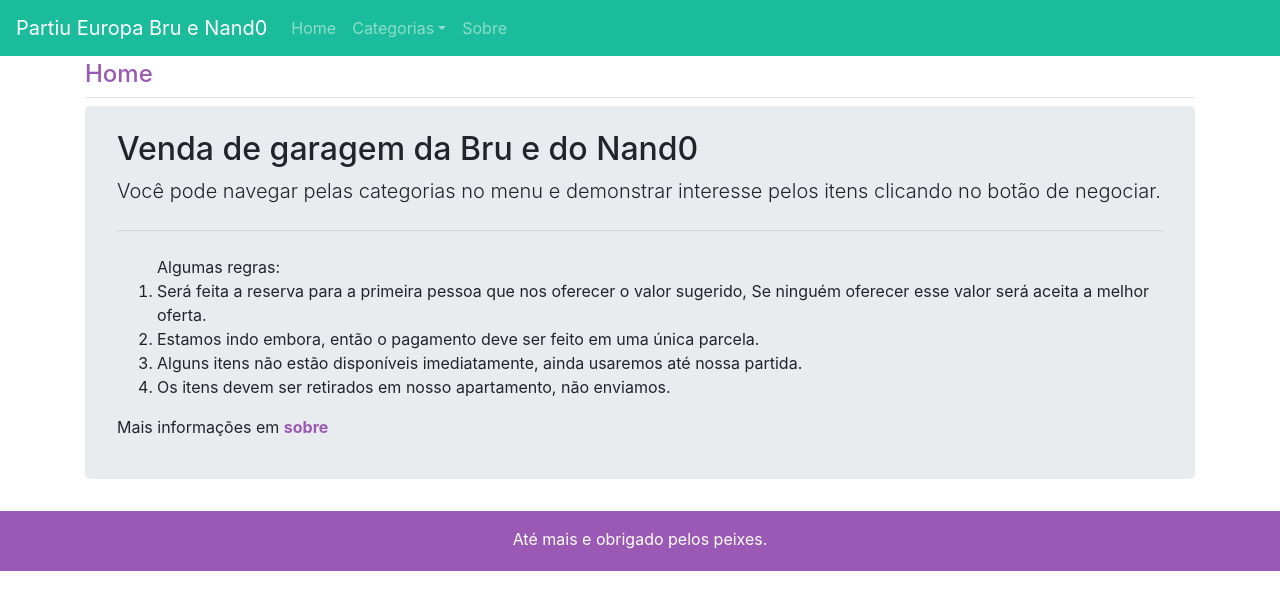
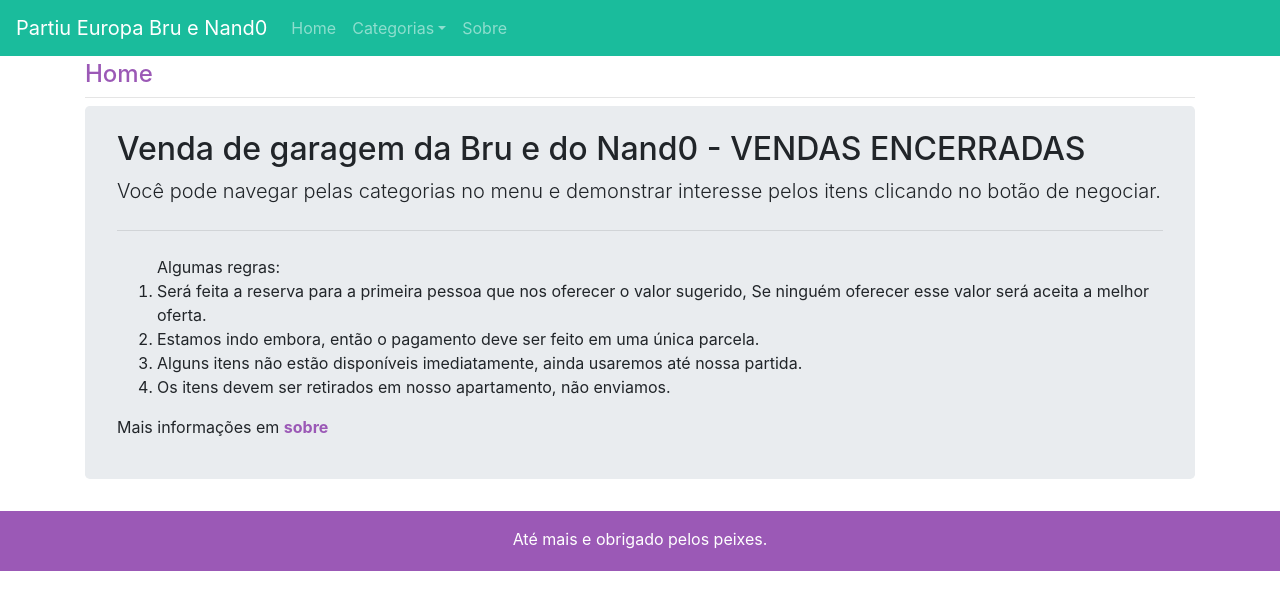
Before and after one commit to CientistaDaWeb/partiu-europa, a Next.js app: page / in a window 1280 px wide. Shown: the top 610 px of the page. Built offline with nearby package versions, Linux system fonts and the light colour scheme.

Commit message:
:recycle: Encerramento das vendas

```diff
--- a/pages/index.js
+++ b/pages/index.js
@@ -9,7 +9,7 @@ export default function Home() {
                         <h1 className="text-amethyst h4">Home</h1>
                         <hr className="my-2"/>
                         <div className="jumbotron pt-4 pb-4">
-                            <h1 className="h2">Venda de garagem da Bru e do Nand0</h1>
+                            <h1 className="h2">Venda de garagem da Bru e do Nand0 - VENDAS ENCERRADAS</h1>
                             <p className="lead">Você pode navegar pelas categorias no menu e demonstrar interesse pelos
                                 itens clicando no
                                 botão de negociar.</p>
```
